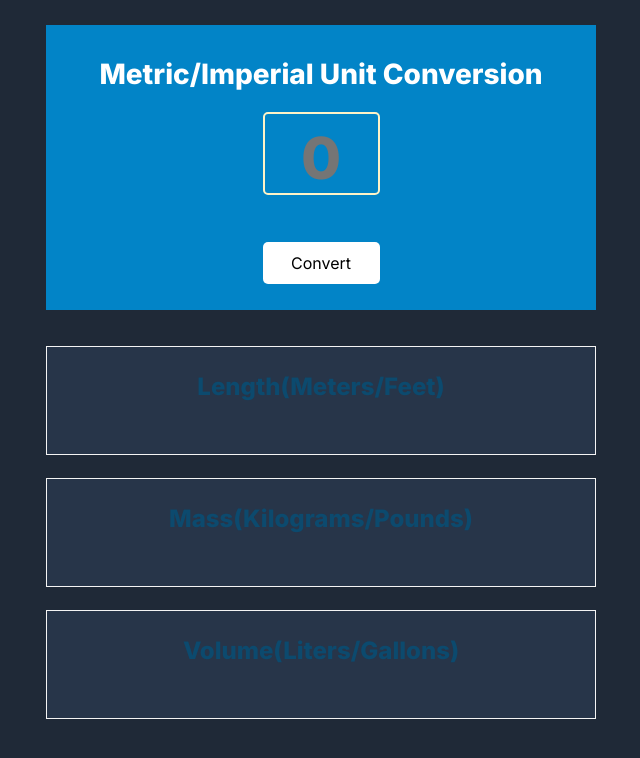
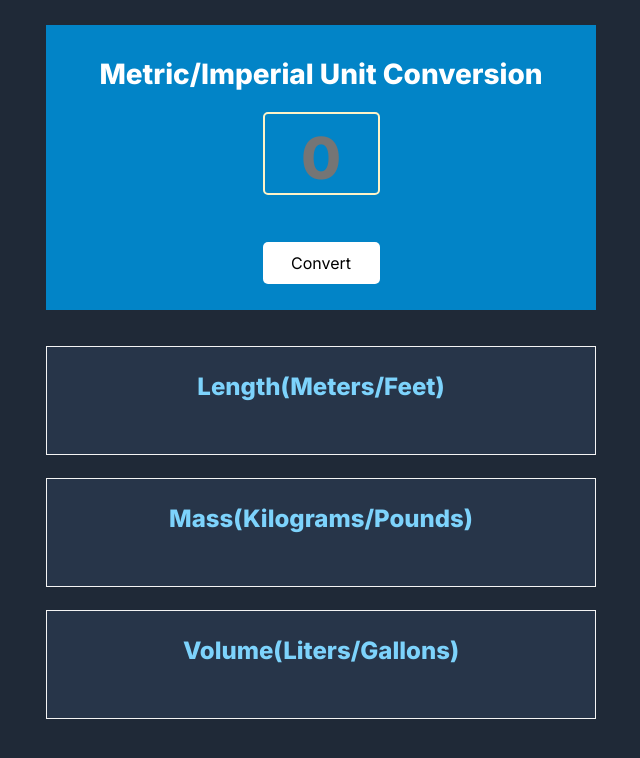
Before and after one commit to kevmill29/unit-metric-imperial--converter, a website: page index.html in a window 1280 px wide. Shown: the whole page, without its empty margins (319-959 px from the left). Drawn offline with nearby package versions, Linux system fonts and the light colour scheme.

Commit message:
Update index.css

```diff
--- a/index.css
+++ b/index.css
@@ -126,7 +126,7 @@ p{
 
 h2{
     padding-top: 20px;
-    color: #0C4A6E;
+    color: #7DD3FC;
     padding-bottom: 18px;
 
 }
```
